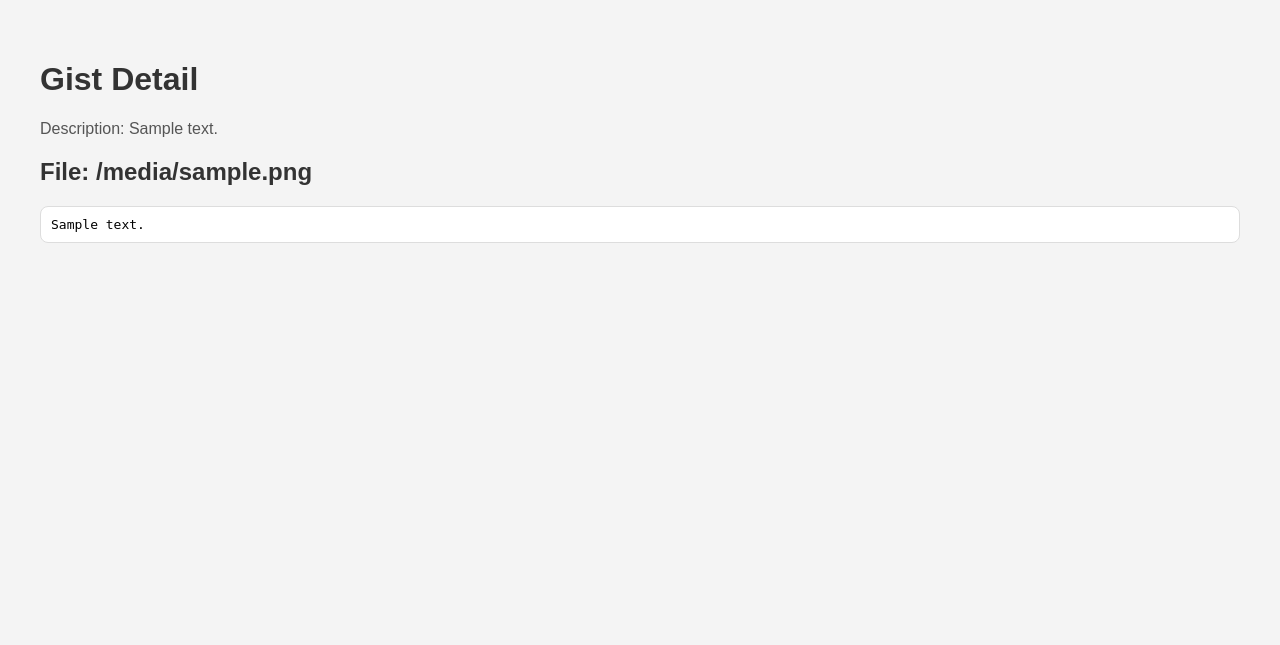
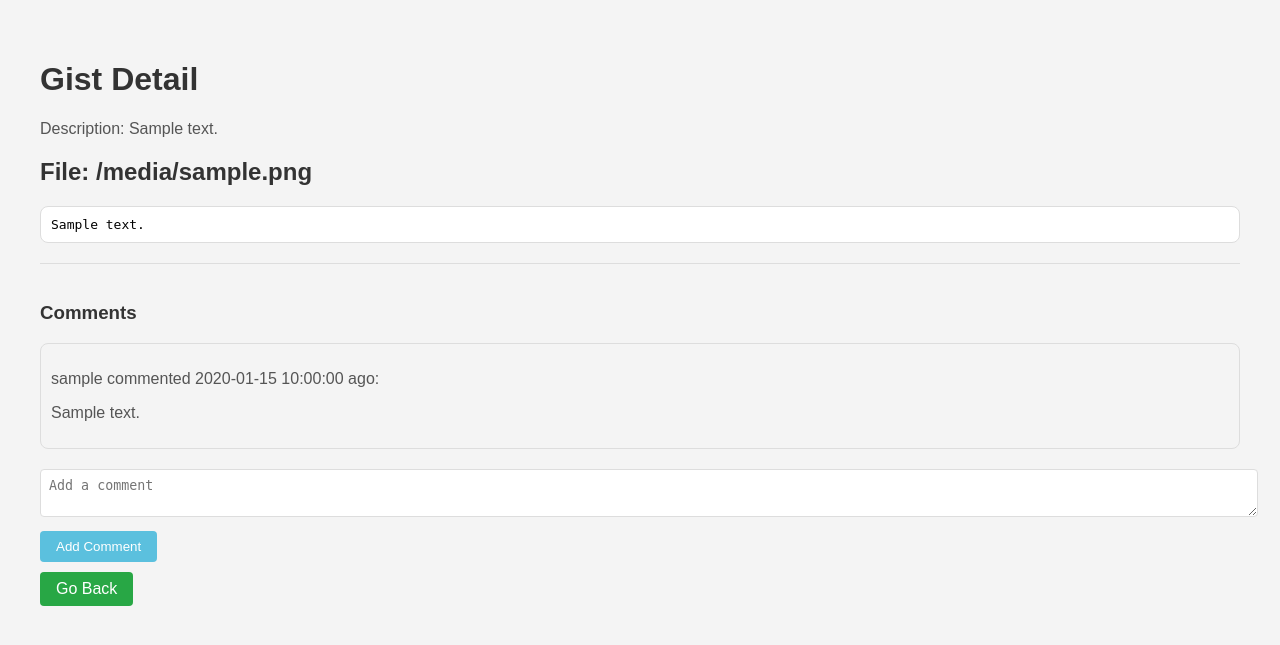
Before and after one commit to JonBrogaard/GistManager, a Flask app: template app/templates/snippet_detail.html in a window 1280 px wide. Shown: the top 645 px of the page. Run offline with Flask 3, Linux system fonts and the light colour scheme; the template is opened without the code that fills it: most values are stand-ins (such as "Sample title", 1, 10 or a date in 2020).

Commit message:
Commit for final app this time around.

```diff
--- a/app/templates/snippet_detail.html
+++ b/app/templates/snippet_detail.html
@@ -12,7 +12,7 @@
             background-color: #f4f4f4;
         }
 
-        h1, h2 {
+        h1, h2, h3 {
             color: #333;
         }
 
@@ -26,6 +26,50 @@
             border-radius: 8px;
             padding: 10px;
             overflow: auto;
+        }
+
+        .comment-container {
+            margin-top: 20px;
+            border-top: 1px solid #ddd;
+            padding-top: 20px;
+        }
+
+        .comment-card {
+            border: 1px solid #ddd;
+            border-radius: 8px;
+            margin-bottom: 10px;
+            padding: 10px;
+        }
+
+        .comment-form {
+            margin-top: 20px;
+        }
+
+        .comment-input {
+            width: 100%;
+            padding: 8px;
+            margin-bottom: 10px;
+            border: 1px solid #ddd;
+            border-radius: 4px;
+        }
+
+        .comment-btn {
+            background-color: #5bc0de;
+            color: #fff;
+            padding: 8px 16px;
+            border: none;
+            border-radius: 4px;
+            cursor: pointer;
+        }
+
+        .go-back-btn {
+            display: inline-block;
+            margin-top: 10px;
+            text-decoration: none;
+            padding: 8px 16px;
+            background-color: #28a745;
+            color: #fff;
+            border-radius: 4px;
         }
     </style>
 </head>
@@ -46,6 +90,30 @@
             {% else %}
                 <p>No files available.</p>
             {% endif %}
+
+            <!-- Comments Section -->
+            <div class="comment-container">
+                <h3>Comments</h3>
+                {% if comments %}
+                    {% for comment in comments %}
+                        <div class="comment-card">
+                            <p>{{ comment['user']['login'] }} commented {{ time_ago(comment['created_at']) }} ago:</p>
+                            <p>{{ comment['body'] }}</p>
+                        </div>
+                    {% endfor %}
+                {% else %}
+                    <p>No comments available.</p>
+                {% endif %}
+
+                <!-- Comment Form -->
+                <form action="{{ url_for('add_comment', gist_id=gist['id']) }}" method="post" class="comment-form">
+                    <textarea name="comment" class="comment-input" placeholder="Add a comment"></textarea>
+                    <button type="submit" class="comment-btn">Add Comment</button>
+                </form>
+            </div>
+
+            <!-- Go Back Button -->
+            <a href="{{ url_for('index') }}" class="go-back-btn">Go Back</a>
         {% else %}
             <p>Gist not found.</p>
         {% endif %}
```
Also changed, not shown: app/github.py (+22 -22 lines), app/routes.py (+44 -31 lines), app/templates/index.html (+0 -8 lines), README.md, app/README.md (added).
